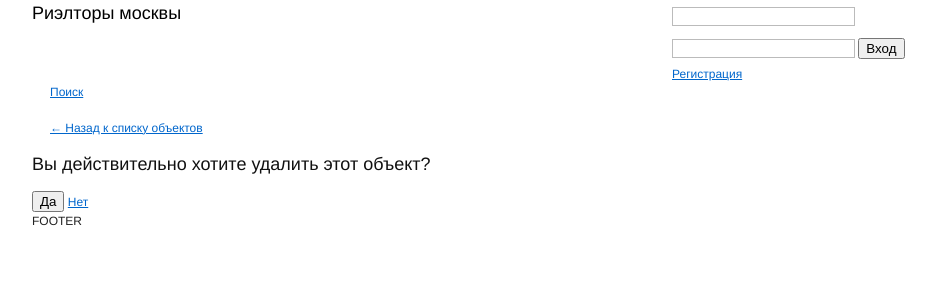
After one commit to unpatioli/realtors, a Django app: template templates/buildings/object_confirm_delete.html in a window 1280 px wide. The commit adds this page. Shown: the top 300 px of the page, without its empty margins (133-1069 px from the left). Run offline with Django 3.2, Linux system fonts and the light colour scheme; the template is opened without the code that fills it, so the values that code supplies are empty; some libraries are stand-ins or nearby versions.

Commit message:
buildings object delete ability added

```diff
--- a/buildings/models.py
+++ b/buildings/models.py
@@ -70,6 +70,9 @@ class Building(models.Model):
     created_at = models.DateTimeField(auto_now_add=True, editable=False)
     updated_at = models.DateTimeField(auto_now=True, editable=False)
     deleted_at = models.DateTimeField(null=True, blank=True, editable=False)
+
+    def __unicode__(self):
+        return u"Объект"
 
     # ============
     # = Managers =
--- a/buildings/urls.py
+++ b/buildings/urls.py
@@ -32,6 +32,10 @@ object_patterns = patterns('buildings.views',
             'object_edit',
             name = 'buildings_object_edit'
     ),
+    url(    r'(?P<location>%s)/(?P<object_type>%s)/(?P<id>\d+)/delete/$' % (location_regexp, object_type_regexp),
+            'object_delete',
+            name = 'buildings_object_delete'
+    ),
 )
 
 search_patterns = patterns('buildings.views',
--- a/templates/buildings/detail/building_detail_base.html
+++ b/templates/buildings/detail/building_detail_base.html
@@ -9,6 +9,7 @@
 		<div id="object_controls" class="span-24 last">
 			<ul class="menu">
 				<li><a href="{% url buildings_object_edit location object_type object.id %}">Редактировать</a></li>
+				<li><a href="{% url buildings_object_delete location object_type object.id %}">Удалить</a></li>
 			</ul>
 		</div>
 	{% endif %}
--- /dev/null
+++ b/templates/buildings/object_confirm_delete.html
@@ -0,0 +1,18 @@
+{% extends "buildings/base.html" %}
+
+{% block top_panel %}
+	<ul class="menu">
+		<li><a href="{% url buildings_user_object_list user_id location object_type %}">&larr; Назад к списку объектов</a></li>
+	</ul>
+{% endblock %}
+
+{% block content %}
+	<div class="span-24 last">
+		<h3>Вы действительно хотите удалить этот объект?</h3>
+		<form action="" method="post">
+			{% csrf_token %}
+			<input type="submit" value="Да"/>
+			<a href="{{ object.get_absolute_url }}">Нет</a>
+		</form>
+	</div>
+{% endblock %}
```
Also changed, not shown: buildings/views.py (+20 -0 lines).
